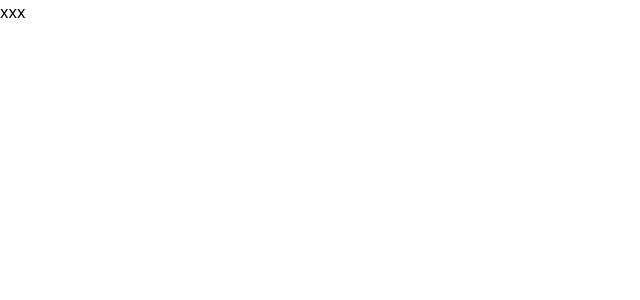
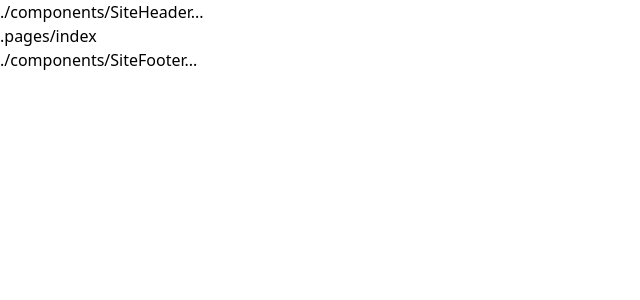
Before and after one commit to alphaclubvip/home, a Nuxt app: page / in a window 1280 px wide. Shown: the top 300 px of the page, without its empty margins (0-640 px from the left). Built offline with nearby package versions, Linux system fonts and the light colour scheme.

Commit message:
restore:[F ./app.vue

```diff
--- /dev/null
+++ b/app.vue
@@ -0,0 +1,7 @@
+<template>
+  <div>
+    <NuxtLayout>
+      <NuxtPage/>
+    </NuxtLayout>
+  </div>
+</template>
--- /dev/null
+++ b/components/SiteFooter.vue
@@ -0,0 +1,10 @@
+<template>
+  <div>
+    ./components/SiteFooter...
+  </div>
+</template>
+
+
+<script setup lang="ts">
+console.log('./components/SiteFooter...')
+</script>
--- /dev/null
+++ b/components/SiteHeader.vue
@@ -0,0 +1,10 @@
+<template>
+  <div>
+    ./components/SiteHeader...
+  </div>
+</template>
+
+
+<script setup lang="ts">
+console.log('./components/SiteHeader...')
+</script>
--- a/layouts/default.vue
+++ b/layouts/default.vue
@@ -1,6 +1,8 @@
 <template>
   <div>
-    <slot />
+    <SiteHeader/>
+    <slot/>
+    <SiteFooter/>
   </div>
 </template>
 
@@ -8,5 +10,10 @@
 
 </style>
 <script>
+import SiteFooter from "../components/SiteFooter";
+import SiteHeader from "../components/SiteHeader";
 
+export default {
+  components: {SiteHeader, SiteFooter}
+}
 </script>
--- a/package.json
+++ b/package.json
@@ -12,5 +12,7 @@
     "sass": "^1.51.0",
     "sass-loader": "^12.6.0"
   },
-  "dependencies": {}
+  "dependencies": {
+    "@heroicons/vue": "^1.0.6"
+  }
 }
--- a/pages/index.vue
+++ b/pages/index.vue
@@ -1,7 +1,7 @@
 <template>
   <div>
     <h1>
-      xxx
+      .pages/index
     </h1>
   </div>
 </template>
```
Also changed, not shown: 1 other file (tests, documents, lock files or other folders).
